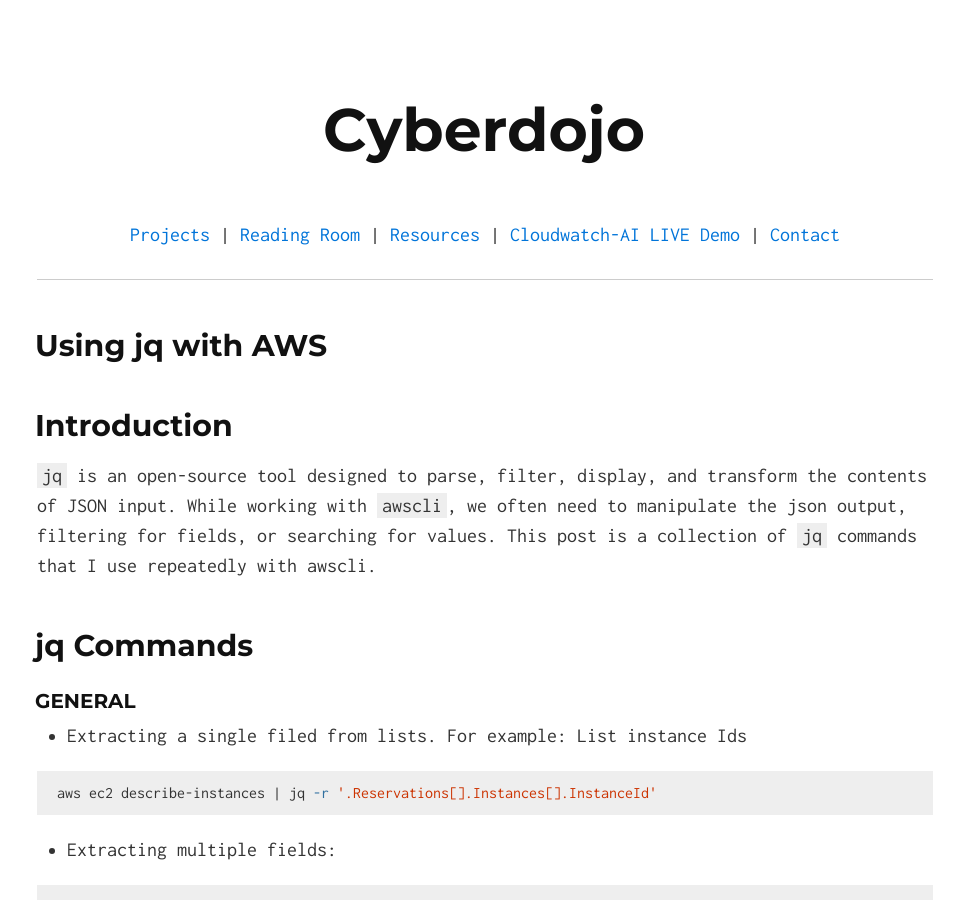
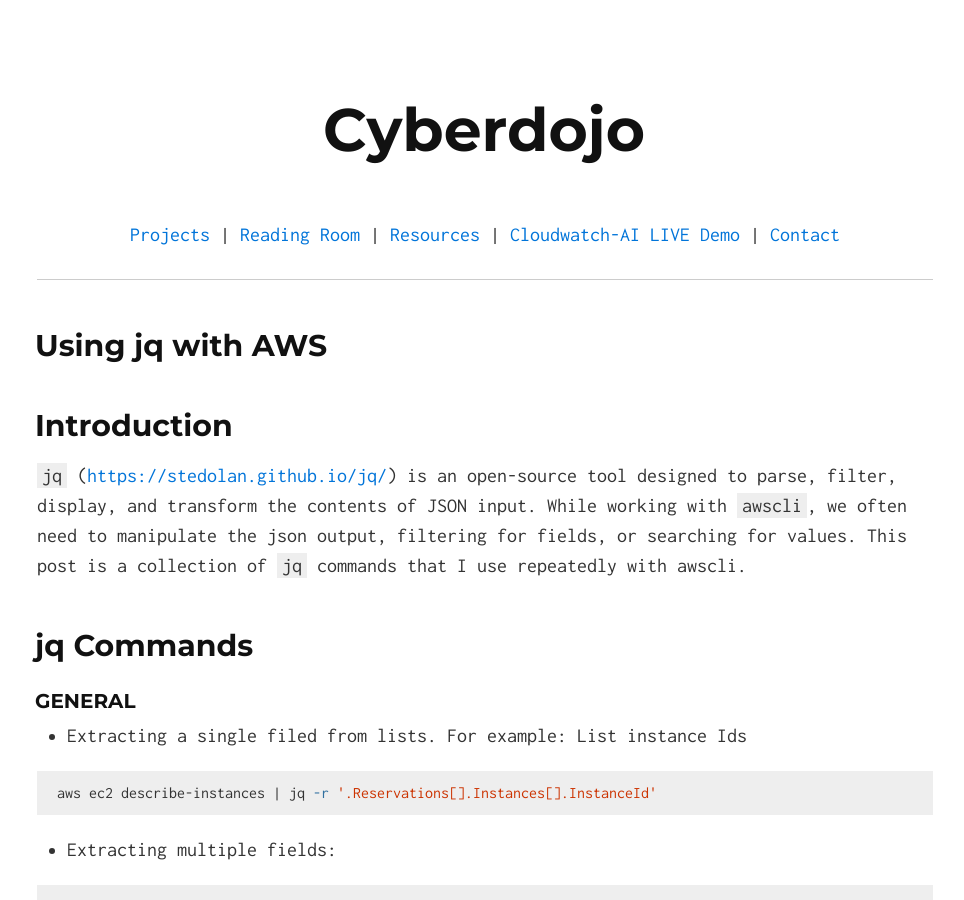
Before and after one commit to Ahmed-AG/cyberdojo-page, a Jekyll site: the page built from read/jq-for-AWS.md, in a window 1280 px wide and 900 px high. Shown: the whole window, without its empty margins (155-1119 px from the left). Built offline with Jekyll 4.4.1, drawn with Linux system fonts in a browser that asks for light colours; some of the changed lines change nothing that is shown.

Commit message:
Update jq

```diff
--- a/read/jq-for-AWS.md
+++ b/read/jq-for-AWS.md
@@ -7,7 +7,7 @@
 ---
 
 ## Introduction
- `jq` is an open-source tool designed to parse, filter, display, and transform the contents of JSON input. While working with `awscli`, we often need to manipulate the json output, filtering for fields, or searching for values. This post is a collection of `jq` commands that I use repeatedly with awscli.
+ `jq` ([https://stedolan.github.io/jq/](https://stedolan.github.io/jq/)) is an open-source tool designed to parse, filter, display, and transform the contents of JSON input. While working with `awscli`, we often need to manipulate the json output, filtering for fields, or searching for values. This post is a collection of `jq` commands that I use repeatedly with awscli.
 
 ## jq Commands
 
```
